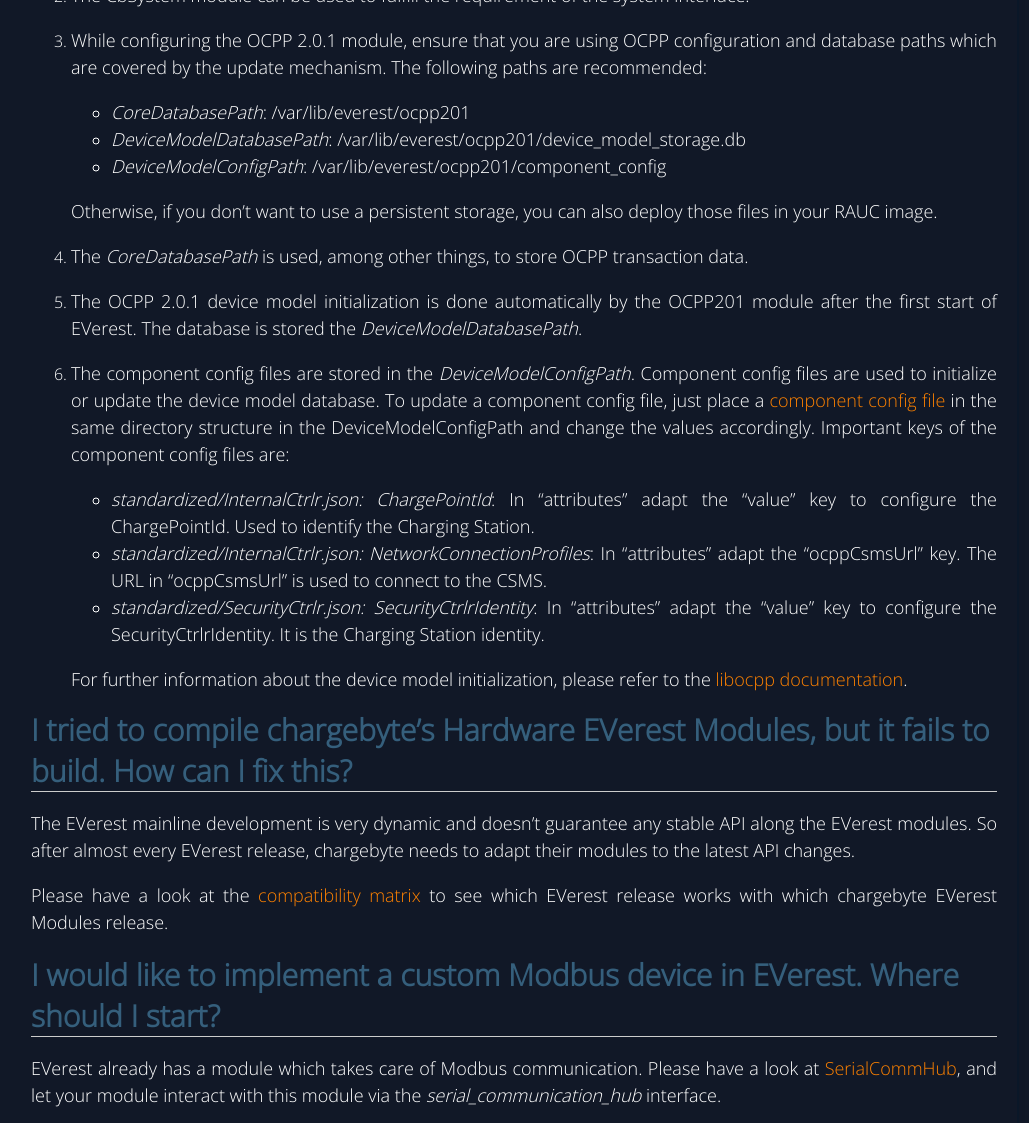
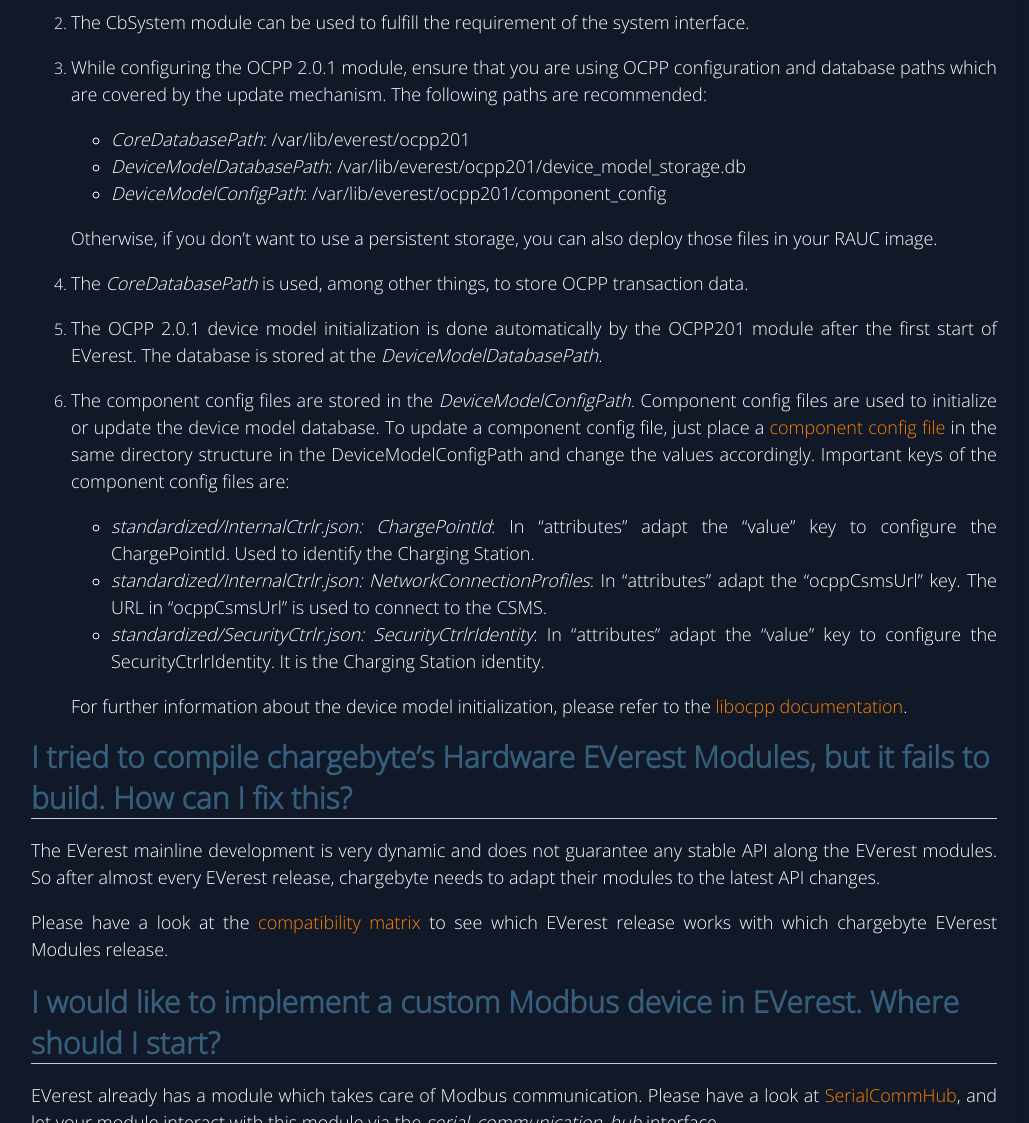
Before and after one commit to chargebyte/chargebyte-docs, a Sphinx documentation site: the page built from docs/source/troubleshooting.rst, in a window 1280 px wide and 1400 px high, scrolled down 2159 px, cut to the strip 0-1123 px from the top of the window. Shown: the whole strip, without its empty margins (219-1248 px from the left). Built offline with Sphinx 7.4.7, drawn with Linux system fonts in a browser that asks for light colours; some of the changed text lies outside the part shown.

Commit message:
Fix grammatical and spell errors
Signed-off-by: Fabian Hartung <fabian.hartung@chargebyte.com>

```diff
--- a/docs/source/everest_charging_stack.rst
+++ b/docs/source/everest_charging_stack.rst
@@ -107,7 +107,7 @@
   it is important that only one contactor can be active at a time, i.e. they exclude each other *mutually*.
   This is ensured by the software implementation, but should already be enforced in hardware,
   e.g. by using the auxiliary contacts as shown in :numref:`switch-3ph1ph-mutual`.
-  This setup allow to use a single 400 V-rated contactor in combination with a (cheaper) 230 V-rated one.
+  This setup allows the use of a single 400 V-rated contactor in combination with a (cheaper) 230 V-rated one.
 
   .. _switch-3ph1ph-mutual:
   .. figure:: _static/images/switch-3ph1ph-mutual.drawio.svg
--- a/docs/source/firmware.rst
+++ b/docs/source/firmware.rst
@@ -6,7 +6,7 @@
 Partitioning
 -------------
 
-The internal eMMC storage of a chargebyte device is divided into several partitions. The main aim is to have two independent systems available, i.e. system A and system B. This allows to running firmware updates in background while performing normal charging operation, and then switching to the updated system with a fast restart of the device. This also allows to supporting a rollback mechanism in case of failures during firmware updates. In other words, during a firmware update, the active root file system switches from A to B or vice versa, leaving the other as rollback.
+The internal eMMC storage of a chargebyte device is divided into several partitions. The main aim is to have two independent systems available, i.e. system A and system B. This allows firmware updates to run in the background while normal charging operation continues, and then switches to the updated system with a fast restart of the device. This also supports a rollback mechanism in case of failures during firmware updates. In other words, during a firmware update, the active root file system switches from A to B or vice versa, leaving the other as the rollback system.
 
 .. list-table:: eMMC Partitioning
    :header-rows: 1
@@ -26,7 +26,7 @@
      - Extended Partition Container
    * - /dev/mmcblk0p5
      - 1 GB
-     - Data Partition (/srv). This partition can be accessed by both root file systems and will be not changed during update process.
+     - Data Partition (/srv). This partition can be accessed by both root file systems and will not be changed during the update process.
    * - /dev/mmcblk0p6
      - 128 MB
      - Logging file system A (/var/log)
--- a/docs/source/getting_started.rst
+++ b/docs/source/getting_started.rst
@@ -21,7 +21,7 @@
 - 12 V DC Power Supply
 - Power Contactor
 - IEC 62196 Type 2 three-phase EV charging socket outlet
-- Ethernet cable for SSH connection or USB to serial adapter for serial connection
+- Ethernet cable for SSH connection or a USB-to-serial adapter for serial connection
 - IEC 62196 Type 2 EVSE Test Adapter (e.g. Metrel or Benning) to simulate the EV
 - Wiring material
 
--- a/docs/source/hardware.rst
+++ b/docs/source/hardware.rst
@@ -255,7 +255,7 @@
 
 When your HomePlug compatible companion is already setup and working, you are ready to join the powerline network.
 
-For this you need to pair the Charge Control C with your HomePlug compatible companion.
+For this, you need to pair the Charge Control C with your HomePlug-compatible companion.
 
 There are currently two different ways of pairing PLC devices with Charge Control C.
 
--- a/docs/source/troubleshooting.rst
+++ b/docs/source/troubleshooting.rst
@@ -20,8 +20,9 @@
 Is it possible to use the Charge Control C as a DC charge controller?
 ^^^^^^^^^^^^^^^^^^^^^^^^^^^^^^^^^^^^^^^^^^^^^^^^^^^^^^^^^^^^^^^^^^^^^
 
-Yes, for prototypes it’s possible to use the Charge Control C as DC SECC for DIN 70121 or ISO 15118.
-But the Charge Control C was designed with the AC use case in mind.
+For prototype use cases, it is possible to use the Charge Control C as DC SECC for DIN 70121 or ISO 15118.
+However, due to the strict timing requirements, the Charge Control C is not intended for production use in
+DC applications for safety reasons. The Charge Control C was designed with the AC use case in mind.
 
 
 How can I use CAN with Charge Control C?
@@ -57,7 +58,7 @@
 How can I access the EVerest admin panel on Charge Control C?
 ^^^^^^^^^^^^^^^^^^^^^^^^^^^^^^^^^^^^^^^^^^^^^^^^^^^^^^^^^^^^^
 
-The Charge Control C doesn't have an `EVerest admin panel <https://github.com/EVerest/everest-admin-panel>`_
+The Charge Control C does not have an `EVerest admin panel <https://github.com/EVerest/everest-admin-panel>`_
 because of its limited resources. Please use your development environment to set up your configuration
 file or just use a plain text editor.
 
@@ -100,7 +101,7 @@
    RAUC image.
 4. The `CoreDatabasePath` is used, among other things, to store OCPP transaction data.
 5. The OCPP 2.0.1 device model initialization is done automatically by the OCPP201 module after the
-   first start of EVerest. The database is stored the `DeviceModelDatabasePath`.
+   first start of EVerest. The database is stored at the `DeviceModelDatabasePath`.
 6. The component config files are stored in the `DeviceModelConfigPath`. Component config files are
    used to initialize or update the device model database. To update a component config file, just
    place a `component config file <https://github.com/EVerest/libocpp/tree/main/config/v2/component_config>`_
@@ -118,7 +119,7 @@
 I tried to compile chargebyte's Hardware EVerest Modules, but it fails to build. How can I fix this?
 ^^^^^^^^^^^^^^^^^^^^^^^^^^^^^^^^^^^^^^^^^^^^^^^^^^^^^^^^^^^^^^^^^^^^^^^^^^^^^^^^^^^^^^^^^^^^^^^^^^^^
 
-The EVerest mainline development is very dynamic and doesn't guarantee any
+The EVerest mainline development is very dynamic and does not guarantee any
 stable API along the EVerest modules. So after almost every EVerest release,
 chargebyte needs to adapt their modules to the latest API changes.
 
```
Also changed, not shown: other parts of docs/source/getting_started.rst (+2 -2 lines).
